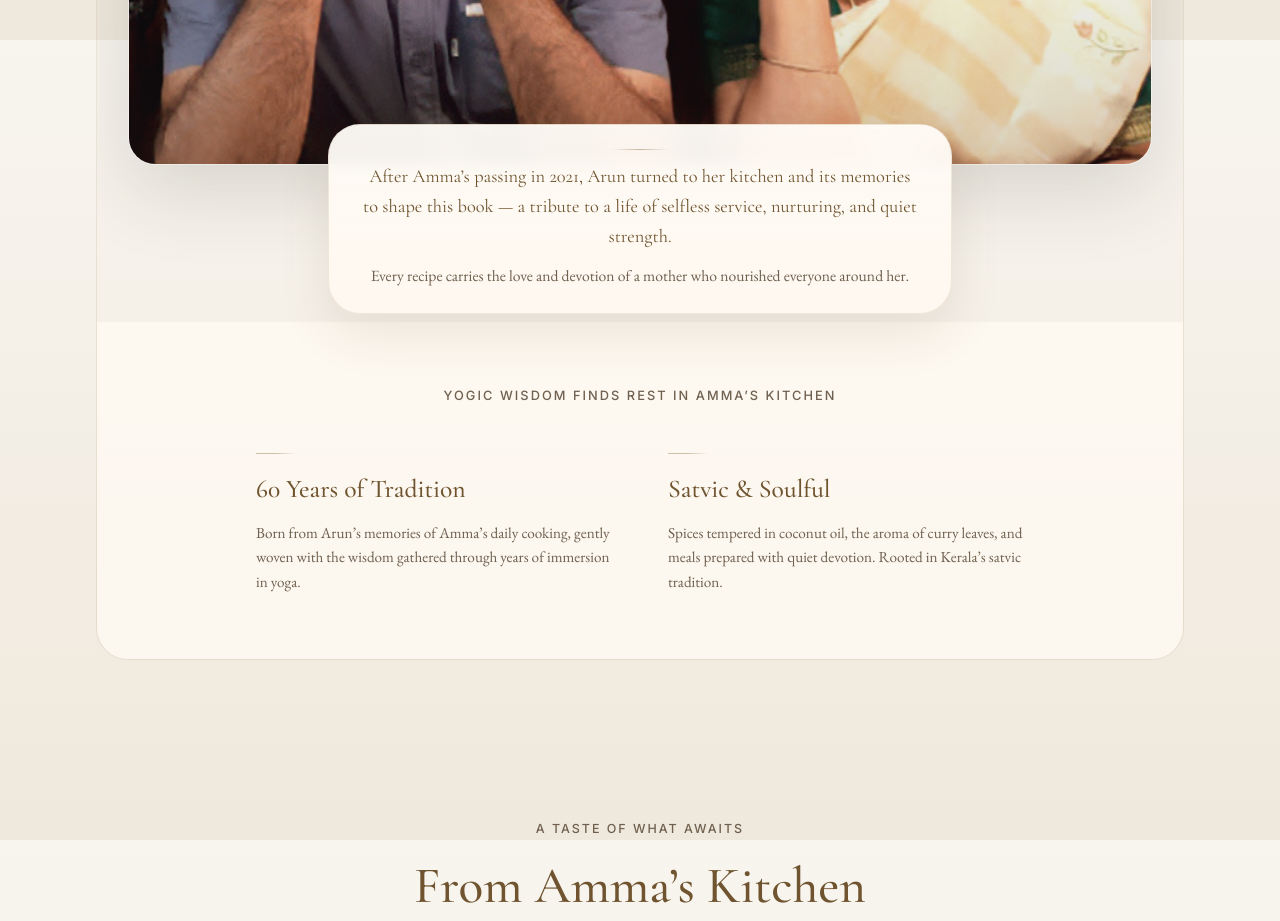
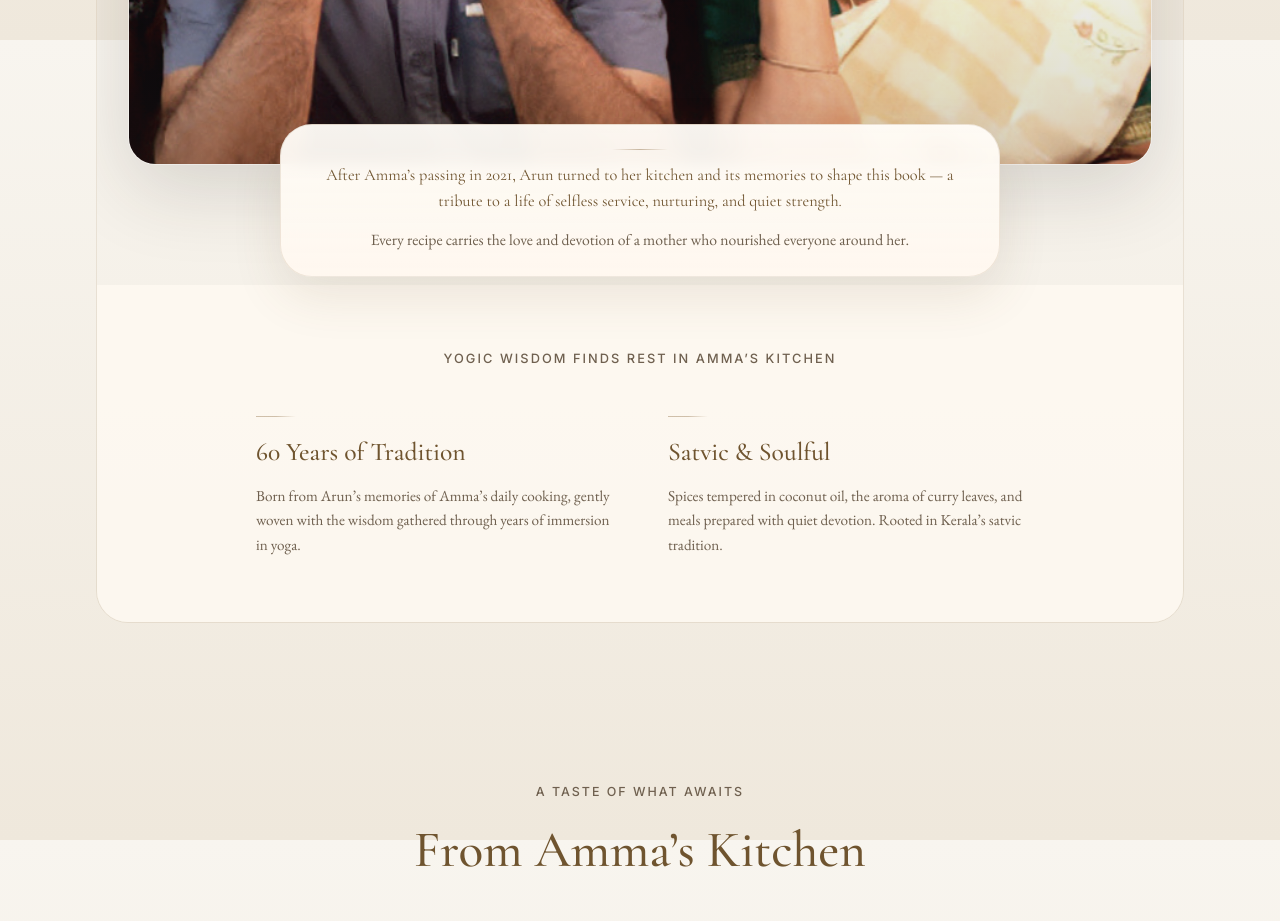
Before and after one commit to abhavk/the-yoga-cookbook, a Next.js app: page / in a window 1280 px wide. Shown: the part 1560-2481 px from the top of the page. Built offline with nearby package versions, Linux system fonts and the light colour scheme.

Commit message:
Adjust About caption sizing and desktop width

```diff
--- a/src/components/About.tsx
+++ b/src/components/About.tsx
@@ -26,10 +26,10 @@ export default function About() {
               </div>
             </div>
 
-            <div className="relative mx-auto -mt-6 max-w-2xl px-4 pb-2 sm:-mt-8 sm:px-6 lg:-mt-10">
+            <div className="relative mx-auto -mt-6 max-w-2xl px-4 pb-2 sm:-mt-8 sm:px-6 lg:-mt-10 lg:max-w-3xl">
               <div className="rounded-[2rem] border border-brass/[0.14] bg-[linear-gradient(180deg,rgba(255,252,247,0.96)_0%,rgba(255,248,239,0.92)_100%)] px-6 py-5 text-center shadow-[0_18px_50px_rgba(111,84,47,0.12)] backdrop-blur-sm sm:px-8 sm:py-6">
                 <div className="mx-auto mb-3 h-px w-14 bg-gradient-to-r from-transparent via-brass/45 to-transparent" />
-                <p className="font-[family-name:var(--font-display)] text-[1.05rem] leading-relaxed text-brass-dark sm:text-[1.15rem]">
+                <p className="font-[family-name:var(--font-display)] text-[1rem] leading-relaxed text-brass-dark sm:text-[1.08rem] lg:text-[1.02rem]">
                   After Amma&rsquo;s passing in 2021, Arun turned to her kitchen and its memories to shape this book &mdash; a tribute to a life of selfless service, nurturing, and quiet strength.
                 </p>
                 <p className="mt-3 text-[0.92rem] leading-relaxed text-text-muted sm:text-[0.98rem]">
```
